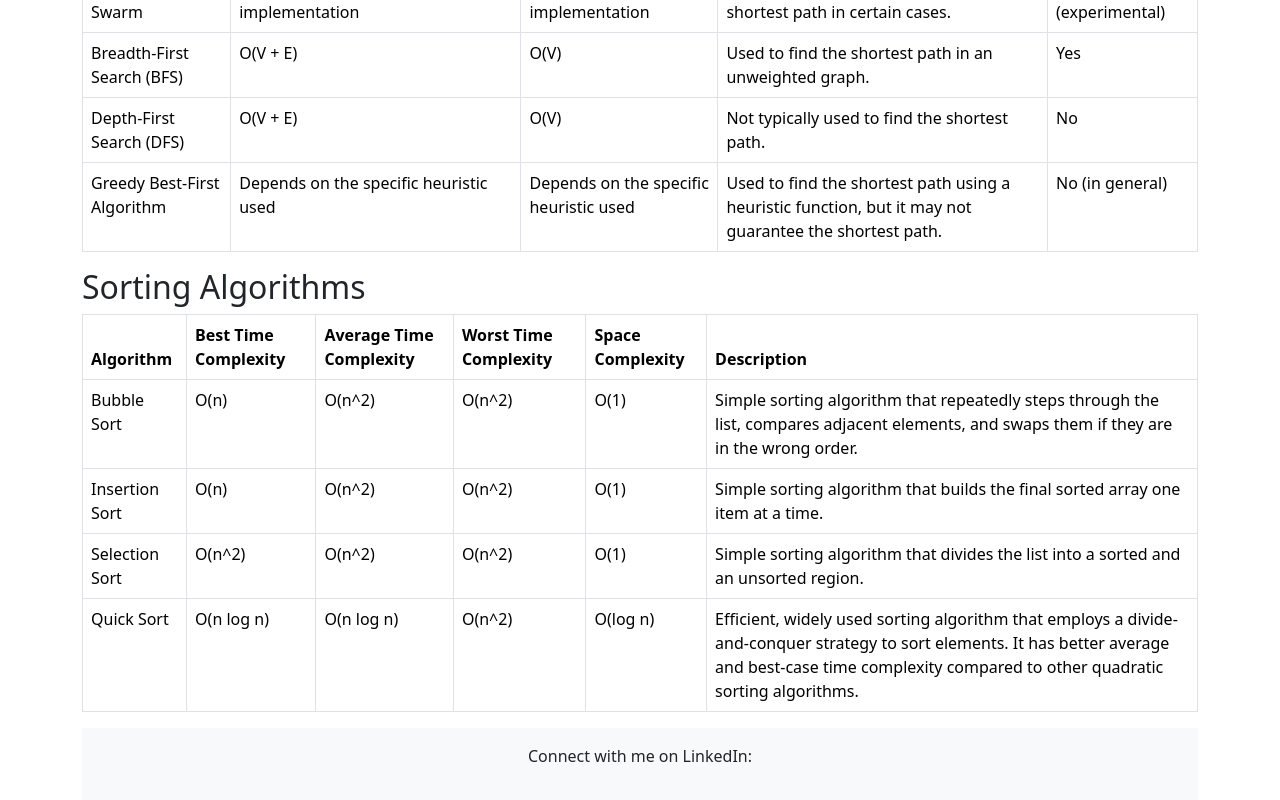
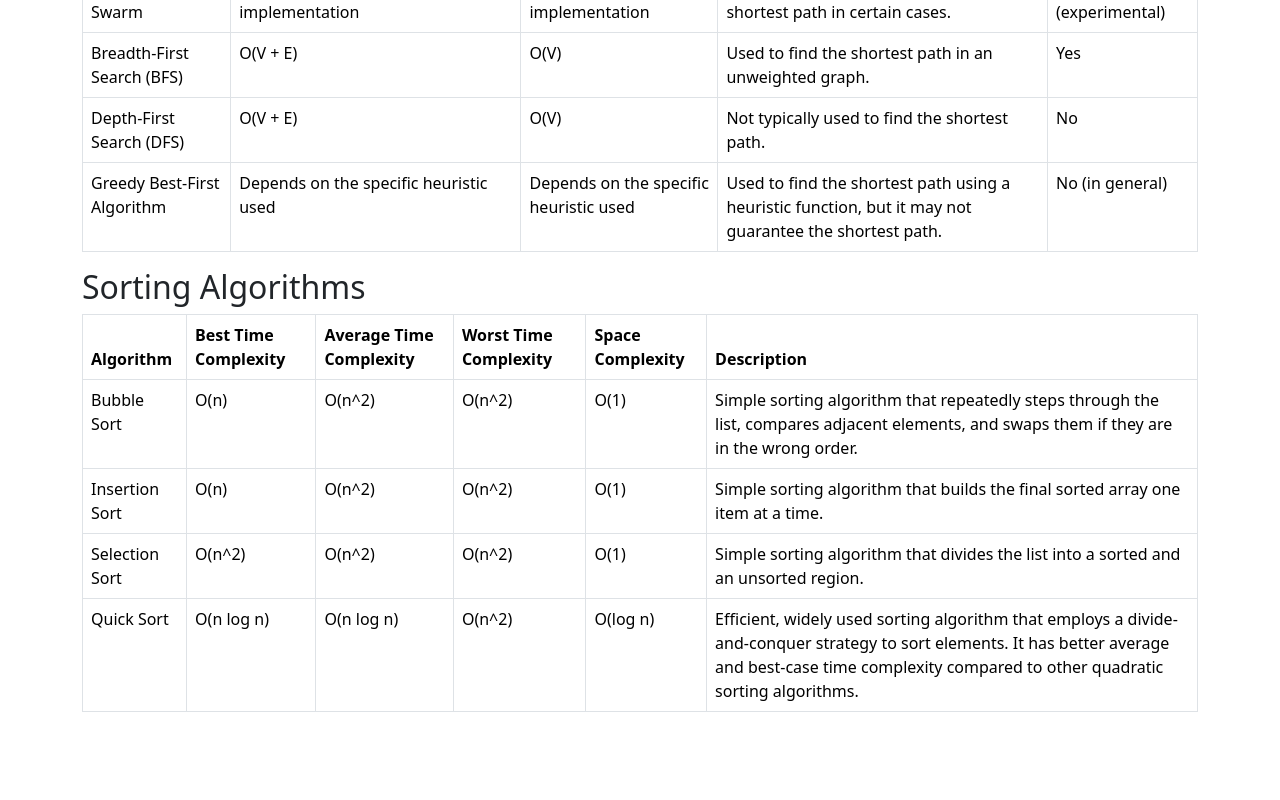
Before and after one commit to KishoreKarikalan/AlgoView, a React (Create React App) app: page / in a window 1280 px wide. Shown: the part 754-1554 px from the top of the page. After the commit the page ends 1482 px from the top, so only its background shows below. Built offline with nearby package versions, Linux system fonts and the light colour scheme.

Commit message:
minor changes

```diff
--- a/src/components/Home.js
+++ b/src/components/Home.js
@@ -164,22 +164,7 @@ function Home() {
           ))}
         </tbody>
       </table>
-      <footer className="footer mt-auto py-3 bg-light">
-        <div className="container">
-          <div className="row">
-            <div className="col text-center">
-              <p>Connect with me on LinkedIn:</p>
-              <a
-                href="YOUR_LINKEDIN_PROFILE_URL"
-                target="_blank"
-                rel="noopener noreferrer"
-              >
-                <i className="fab fa-linkedin fa-2x"></i>
-              </a>
-            </div>
-          </div>
-        </div>
-      </footer>
+
     </div>
   );
 }
```
